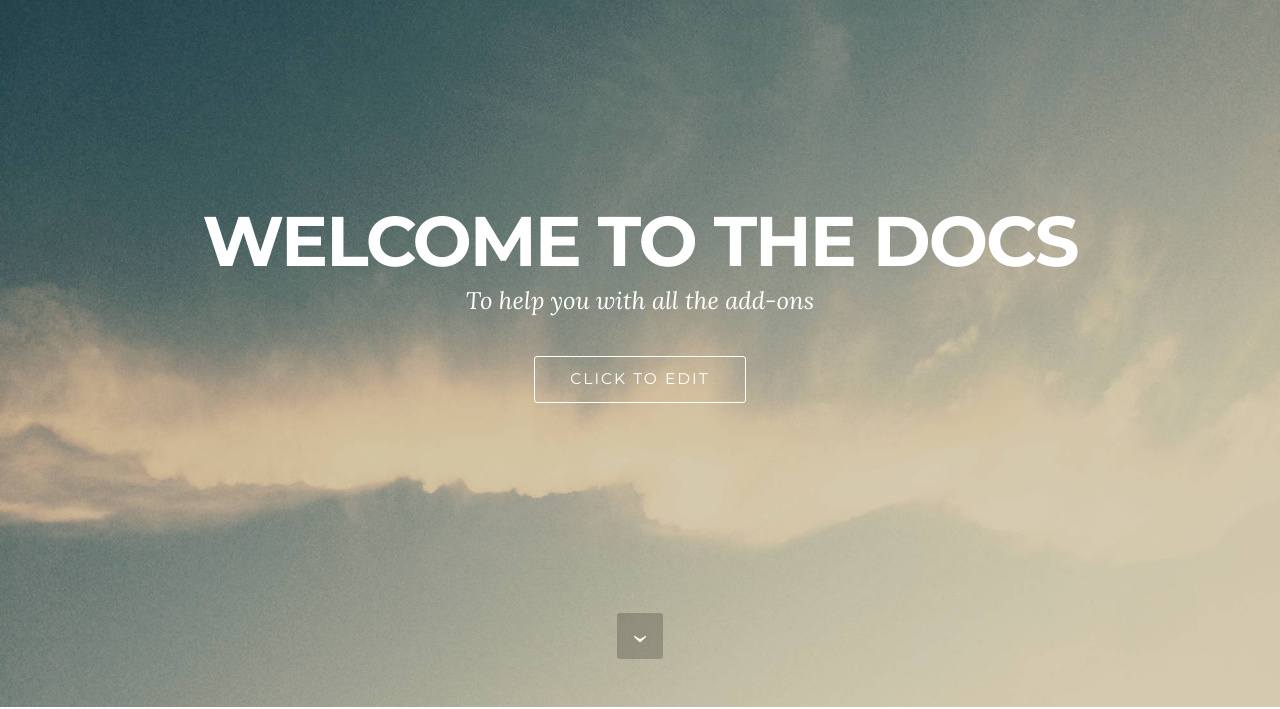
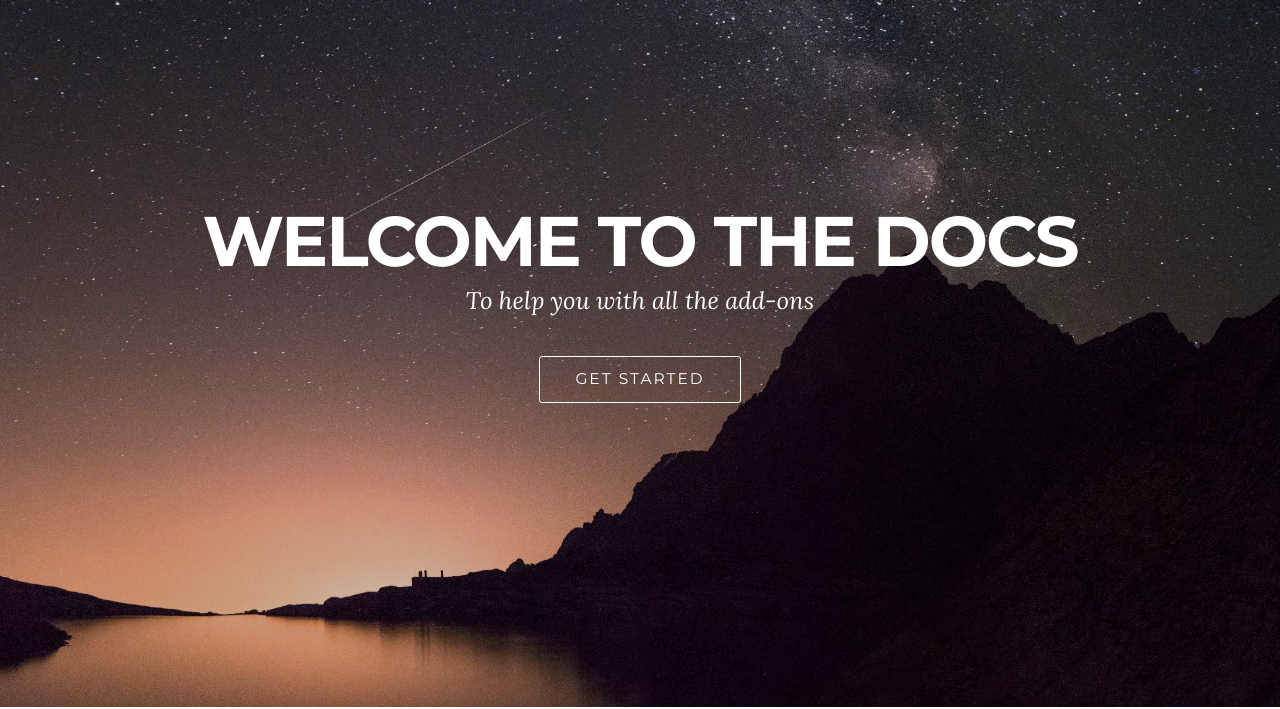
Before and after one commit to blenderskool/blenderskool-documentation, a plain HTML site: page index.html in a window 1280 px wide. Shown: the part 93-802 px from the top of the page. Drawn offline with Linux system fonts and the light colour scheme.

Commit message:
Updated Content

```diff
--- a/assets/images/hashes.json
+++ b/assets/images/hashes.json
@@ -1 +1 @@
-{"7rQ3dhaHFOSef5MpHmFv/A==":"drawing_lowest_no_cropped-146x128.png","tqWfaSEfR1nYUo4ZD5WL2A==":"cover2-600x243.png"}
+{"7rQ3dhaHFOSef5MpHmFv/A==":"drawing_lowest_no_cropped-146x128.png","tqWfaSEfR1nYUo4ZD5WL2A==":"cover2-600x243.png","q4bv0Ag/AlXOCvxtCml0tA==":"background-2000x1453.jpg"}
--- a/index.html
+++ b/index.html
@@ -44,7 +44,7 @@
                         <div class="hamburger-icon"></div>
                     </button>
 
-                    <ul class="nav-dropdown collapse pull-xs-right nav navbar-nav navbar-toggleable-sm" id="exCollapsingNavbar"><li class="nav-item dropdown open"><a class="nav-link link dropdown-toggle" data-toggle="dropdown-submenu" href="https://mobirise.com/" aria-expanded="true">ADD-ONS</a><div class="dropdown-menu"><a class="dropdown-item" href="https://mobirise.com/">Enrich</a><a class="dropdown-item" href="https://mobirise.com/">Kaleidoscope</a></div></li><li class="nav-item nav-btn"><a class="nav-link btn btn-white btn-white-outline" href="https://www.blenderskool.cf" target="_blank">GO TO THE MAIN SITE</a></li></ul>
+                    <ul class="nav-dropdown collapse pull-xs-right nav navbar-nav navbar-toggleable-sm" id="exCollapsingNavbar"><li class="nav-item dropdown"><a class="nav-link link dropdown-toggle" data-toggle="dropdown-submenu" href="https://mobirise.com/" aria-expanded="false">ADD-ONS</a><div class="dropdown-menu"><a class="dropdown-item" href="https://mobirise.com/">Enrich</a><a class="dropdown-item" href="https://mobirise.com/">Kaleidoscope</a></div></li><li class="nav-item nav-btn"><a class="nav-link btn btn-white btn-white-outline" href="http://www.blenderskool.cf" target="_blank">GO TO THE MAIN SITE</a></li></ul>
                     <button hidden="" class="navbar-toggler navbar-close" type="button" data-toggle="collapse" data-target="#exCollapsingNavbar">
                         <div class="close-icon"></div>
                     </button>
@@ -57,9 +57,9 @@
 
 </section>
 
-<section class="engine"><a rel="external" href="https://mobirise.com">mobirise.com</a></section><section class="mbr-section mbr-section-hero mbr-section-full mbr-parallax-background mbr-section-with-arrow mbr-after-navbar" id="header1-1" style="background-image: url(assets/images/jumbotron.jpg);">
+<section class="engine"><a rel="external" href="https://mobirise.com">https://mobirise.com/</a></section><section class="mbr-section mbr-section-hero mbr-section-full mbr-parallax-background mbr-after-navbar" id="header1-1" style="background-image: url(assets/images/background-2000x1453.jpg);">
 
-
+    <div class="mbr-overlay" style="opacity: 0.2; background-color: rgb(0, 0, 0);"></div>
 
     <div class="mbr-table-cell">
 
@@ -69,13 +69,13 @@
 
                     <h1 class="mbr-section-title display-1">WELCOME TO THE DOCS</h1>
                     <p class="mbr-section-lead lead">To help you with all the add-ons</p>
-                    <div class="mbr-section-btn"> <a class="btn btn-lg btn-white btn-white-outline" href="https://mobirise.com">CLICK TO EDIT</a></div>
+                    <div class="mbr-section-btn"> <a class="btn btn-lg btn-white btn-white-outline" href="index.html#features3-2">GET STARTED</a></div>
                 </div>
             </div>
         </div>
     </div>
 
-    <div class="mbr-arrow mbr-arrow-floating" aria-hidden="true"><a href="#features3-2"><i class="mbr-arrow-icon"></i></a></div>
+
 
 </section>
 
```
Also changed, not shown: assets/images/background-2000x1453.jpg (added), 1 other file.
